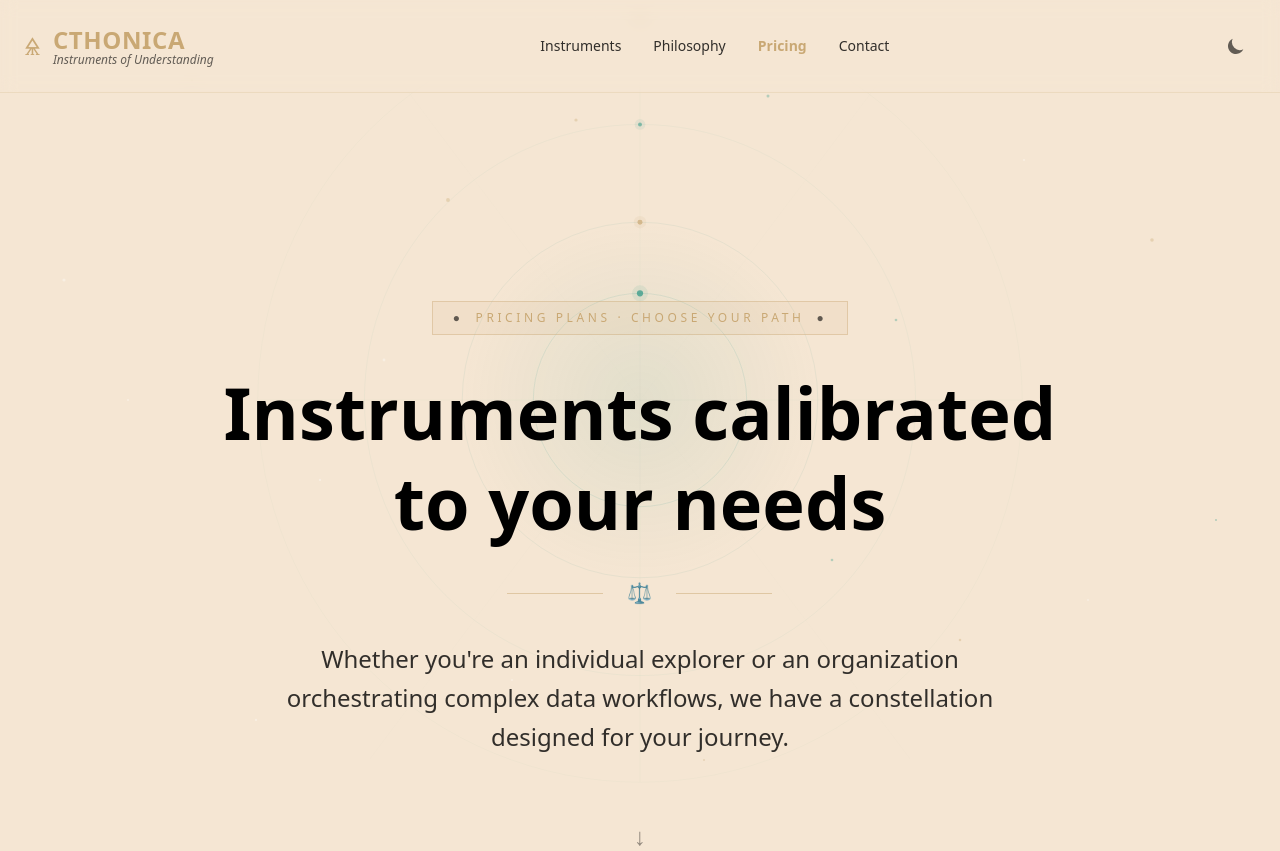
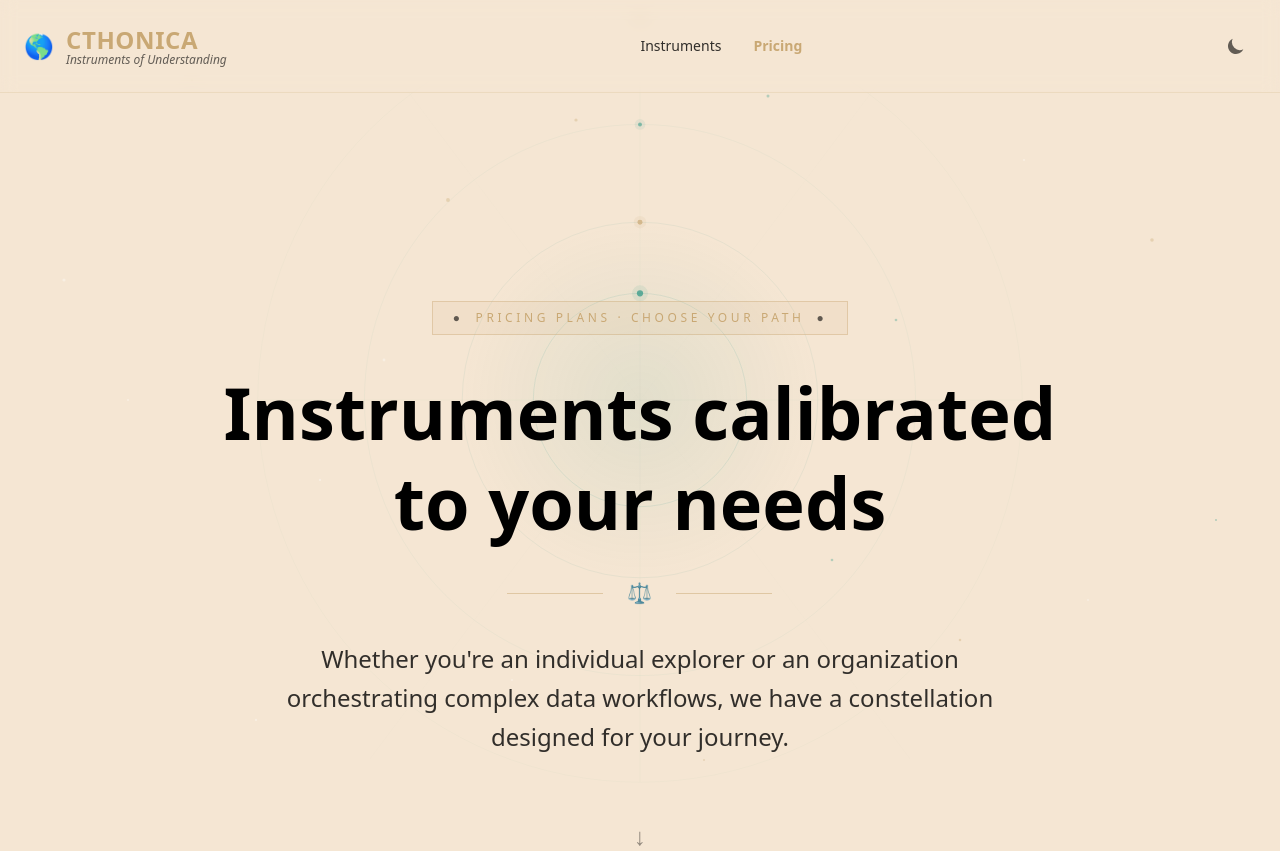
Before and after one commit to cthonicasoftware/cthonicasoftware, a Django app: page /pricing in a window 1280 px wide. Shown: the top 851 px of the page. Run offline with Django 5.2, Linux system fonts and the light colour scheme; style sheets or scripts are compiled from the project's sources.

Commit message:
fix: dead links in pricing page
Signed-off-by Nathan <natelostintimeandspace@gmail.com>

```diff
--- a/templates/website/pricing.html
+++ b/templates/website/pricing.html
@@ -32,7 +32,7 @@
       <div class="flex items-center justify-between">
         <!-- Logo -->
         <a href="/" class="flex items-center gap-3 group">
-          <span class="text-2xl text-celestial group-hover:animate-pulse-slow hover:scale-105">🜎</span>
+          <span class="text-2xl text-celestial group-hover:animate-pulse-slow hover:scale-105">🌎</span>
           <div class="flex flex-col">
             <span class="font-garamond text-2xl font-bold text-celestial tracking-wide">CTHONICA</span>
             <span class="text-xs text-app-subtle italic -mt-1">Instruments of Understanding</span>
@@ -42,9 +42,7 @@
         <!-- Desktop Navigation -->
         <nav class="hidden md:flex items-center gap-8 text-sm font-garamond">
           <a href="/#instruments" class="text-app-muted hover:text-celestial transition">Instruments</a>
-          <a href="/#philosophy" class="text-app-muted hover:text-celestial transition">Philosophy</a>
           <a href="/pricing" class="text-celestial font-semibold">Pricing</a>
-          <a href="/#contact" class="text-app-muted hover:text-celestial transition">Contact</a>
         </nav>
 
         <div class="md:flex items-center gap-3">
@@ -70,9 +68,7 @@
     <div id="mobileNav" class="md:hidden hidden border-t border-celestial/20 bg-obsidian/95 backdrop-blur">
       <div class="px-6 py-4 grid gap-2 text-sm font-garamond">
         <a href="/#instruments" class="py-2 text-parchment/80 hover:text-celestial">Instruments</a>
-        <a href="/#philosophy" class="py-2 text-parchment/80 hover:text-celestial">Philosophy</a>
         <a href="/pricing" class="py-2 text-celestial font-semibold">Pricing</a>
-        <a href="/#contact" class="py-2 text-parchment/80 hover:text-celestial">Contact</a>
       </div>
     </div>
   </header>
@@ -80,14 +76,12 @@
   <!-- HERO SECTION -->
   <section class="relative min-h-[70vh] flex items-center px-6 pt-20">
     <div class="max-w-5xl mx-auto text-center z-10 py-32">
-      <!-- Status Badge -->
       <div class="inline-flex items-center gap-3 px-5 py-2 border border-celestial/40 bg-celestial/10 text-celestial uppercase tracking-[0.3em] text-xs mb-8">
         <span class="text-app-subtle">●</span>
         <span>Pricing Plans · Choose Your Path</span>
         <span class="text-app-subtle">●</span>
       </div>
 
-      <!-- Headline -->
       <h1 class="font-garamond text-5xl md:text-7xl font-bold mb-6 text-app leading-tight">
         Instruments calibrated<br/>to your needs
       </h1>
@@ -98,13 +92,11 @@
         <div class="w-24 h-px bg-celestial/50"></div>
       </div>
 
-      <!-- Subheadline -->
       <p class="font-garamond text-xl md:text-2xl text-app-muted mb-8 leading-relaxed max-w-3xl mx-auto">
         Whether you're an individual explorer or an organization orchestrating complex data workflows,
         we have a constellation designed for your journey.
       </p>
 
-      <!-- Scroll indicator -->
       <div class="mt-16 text-app-subtle text-sm animate-pulse">
         <div class="text-2xl">↓</div>
         <div class="font-garamond italic">Scroll to explore</div>
@@ -115,7 +107,6 @@
   <!-- PRICING CARDS SECTION -->
   <section class="relative py-24 px-6">
     <div class="max-w-7xl mx-auto px-6 md:px-10 lg:px-16">
-      <!-- Monthly/Annual Toggle -->
       <div class="flex items-center justify-center gap-4 mb-12">
         <button id="monthly-btn"
           class="px-6 py-3 border-2 border-celestial bg-celestial/10 text-celestial font-garamond text-base uppercase tracking-wide transition-all duration-300">
@@ -127,18 +118,10 @@
         </button>
       </div>
 
-      <!-- Pricing Cards Grid -->
       <div class="grid gap-8 md:grid-cols-2 lg:grid-cols-3">
-
-        <!-- BASIC TIER -->
         <div class="bg-card border-2 border-verdigris/40 backdrop-blur-sm p-8 rounded-none hover:border-verdigris hover:-translate-y-2 transition-all duration-300 flex flex-col relative">
-          <!-- Alchemical Icon -->
           <div class="text-4xl text-verdigris mb-4 text-center">☿</div>
-
-          <!-- Tier Name -->
           <h3 class="font-garamond text-3xl font-bold text-app mb-2 text-center">Basic</h3>
-
-          <!-- Price Display -->
           <div class="text-center mb-6">
             <div class="flex items-baseline justify-center gap-1">
               <span class="text-app-subtle text-2xl">$</span>
@@ -146,13 +129,9 @@
             </div>
             <p class="text-app-muted text-sm mt-1">/month</p>
           </div>
-
-          <!-- Brief Description -->
           <p class="text-app-muted text-base mb-6 italic text-center">
             For individual explorers starting their journey
           </p>
-
-          <!-- Feature List -->
           <ul class="space-y-3 text-app-muted mb-8 flex-grow">
             <li class="flex items-start gap-3">
               <span class="text-verdigris mt-1">☉</span>
@@ -175,30 +154,18 @@
               <span>API access</span>
             </li>
           </ul>
-
-          <!-- CTA Button -->
           <a href="#"
             class="w-full block text-center px-6 py-4 border-2 border-verdigris text-verdigris hover:bg-verdigris hover:text-obsidian font-garamond text-lg tracking-wide transition duration-300">
             Get Started
           </a>
         </div>
 
-        <!-- PROFESSIONAL TIER (Featured) -->
         <div class="bg-parchment/7 border-2 border-celestial backdrop-blur-sm p-8 rounded-none hover:border-starlight hover:-translate-y-2 transition-all duration-300 flex flex-col relative scale-105 shadow-lg shadow-celestial/10">
-
-          <!--TODO: Put at an angle on top left corner/jiggle physics -->
-          <!-- Most Popular Badge -->
           <div class="absolute -top-4 left-1/2 -translate-x-1/2 bg-celestial text-obsidian px-6 py-1.5 text-xs uppercase tracking-[0.2em] font-garamond">
             Most Popular
           </div>
-
-          <!-- Alchemical Icon -->
-          <div class="text-4xl text-celestial mb-4 text-center mt-2">🜚</div>
-
-          <!-- Tier Name -->
+          <div class="text-4xl text-celestial mb-4 text-center mt-2">🌚</div>
           <h3 class="font-garamond text-3xl font-bold text-app mb-2 text-center">Professional</h3>
-
-          <!-- Price Display -->
           <div class="text-center mb-6">
             <div class="flex items-baseline justify-center gap-1">
               <span class="text-app-subtle text-2xl">$</span>
@@ -206,13 +173,9 @@
             </div>
             <p class="text-app-muted text-sm mt-1">/month</p>
           </div>
-
-          <!-- Brief Description -->
           <p class="text-app-muted text-base mb-6 italic text-center">
             For teams orchestrating complex data workflows
           </p>
-
-          <!-- Feature List -->
           <ul class="space-y-3 text-app-muted mb-8 flex-grow">
             <li class="flex items-start gap-3">
               <span class="text-celestial mt-1">☉</span>
@@ -230,45 +193,29 @@
               <span class="text-celestial mt-1">☉</span>
               <span>Priority support</span>
             </li>
-            <!-- <li class="flex items-start gap-3">
-              <span class="text-celestial mt-1">☉</span>
-              <span>Custom integrations</span>
-            </li> -->
             <li class="flex items-start gap-3">
               <span class="text-celestial mt-1">☉</span>
               <span>Team collaboration (5 users)</span>
             </li>
           </ul>
-
-          <!-- CTA Button -->
           <a href="#"
             class="w-full block text-center px-6 py-4 border-2 border-celestial text-celestial hover:bg-celestial/90 font-garamond text-lg tracking-wide transition duration-300">
             Get Started
           </a>
         </div>
 
-        <!-- ENTERPRISE TIER -->
         <div class="bg-card border-2 border-starlight/40 backdrop-blur-sm p-8 rounded-none hover:border-starlight hover:-translate-y-2 transition-all duration-300 flex flex-col relative">
-          <!-- Alchemical Icon -->
-          <div class="text-4xl text-starlight mb-4 text-center">🜏</div>
-
-          <!-- Tier Name -->
+          <div class="text-4xl text-starlight mb-4 text-center">🌏</div>
           <h3 class="font-garamond text-3xl font-bold text-app mb-2 text-center">Enterprise</h3>
-
-          <!-- Price Display -->
           <div class="text-center mb-6">
             <div class="flex items-baseline justify-center gap-1">
               <span class="text-4xl font-bold text-app">Custom Pricing</span>
             </div>
             <p class="text-app-muted text-sm mt-1">&nbsp;</p>
           </div>
-
-          <!-- Brief Description -->
           <p class="text-app-muted text-base mb-6 italic text-center">
             For organizations requiring complete control
           </p>
-
-          <!-- Feature List -->
           <ul class="space-y-3 text-app-muted mb-8 flex-grow">
             <li class="flex items-start gap-3">
               <span class="text-starlight mt-1">☉</span>
@@ -295,19 +242,15 @@
               <span>SLA guarantee</span>
             </li>
           </ul>
-
-          <!-- CTA Button -->
           <a href="#"
             class="w-full block text-center px-6 py-4 border-2 border-starlight text-starlight hover:bg-starlight hover:text-obsidian font-garamond text-lg tracking-wide transition duration-300">
             Contact Sales
           </a>
         </div>
-
       </div>
     </div>
   </section>
 
-  <!-- DECORATIVE DIVIDER -->
   <div class="flex items-center justify-center gap-6 my-16">
     <div class="w-24 h-px bg-celestial/50"></div>
     <div class="text-celestial text-xl">⚖</div>
@@ -317,12 +260,10 @@
   <!-- FEATURE COMPARISON TABLE -->
   <section class="relative px-6 md:px-10 lg:px-16 py-24 border-t border-celestial/30">
     <div class="max-w-6xl mx-auto">
-      <!-- Section Header -->
       <div class="text-center mb-12">
         <h2 class="font-garamond text-5xl font-bold text-app">Compare All Features</h2>
       </div>
 
-      <!-- Table -->
       <div class="overflow-x-auto">
         <table class="w-full border-collapse">
           <thead>
@@ -334,7 +275,6 @@
             </tr>
           </thead>
           <tbody>
-            <!-- Data Collection -->
             <tr class="border-b border-celestial/20 hover:bg-parchment/5 transition">
               <td class="p-4 font-garamond text-app font-semibold" colspan="4">Data Collection</td>
             </tr>
@@ -357,7 +297,6 @@
               <td class="text-center p-4 text-app-muted">Custom</td>
             </tr>
 
-            <!-- Intelligence & Analysis -->
             <tr class="border-b border-celestial/20 hover:bg-parchment/5 transition">
               <td class="p-4 font-garamond text-app font-semibold" colspan="4">Intelligence & Analysis</td>
             </tr>
@@ -380,7 +319,6 @@
               <td class="text-center p-4"><span class="text-celestial text-xl">☉</span></td>
             </tr>
 
-            <!-- Collaboration -->
             <tr class="border-b border-celestial/20 hover:bg-parchment/5 transition">
               <td class="p-4 font-garamond text-app font-semibold" colspan="4">Collaboration</td>
             </tr>
@@ -403,7 +341,6 @@
               <td class="text-center p-4"><span class="text-celestial text-xl">☉</span></td>
             </tr>
 
-            <!-- Integration -->
             <tr class="border-b border-celestial/20 hover:bg-parchment/5 transition">
               <td class="p-4 font-garamond text-app font-semibold" colspan="4">Integration</td>
             </tr>
@@ -426,7 +363,6 @@
               <td class="text-center p-4"><span class="text-celestial text-xl">☉</span></td>
             </tr>
 
-            <!-- Support -->
             <tr class="border-b border-celestial/20 hover:bg-parchment/5 transition">
               <td class="p-4 font-garamond text-app font-semibold" colspan="4">Support</td>
             </tr>
@@ -460,19 +396,13 @@
     </div>
   </section>
 
-  <!-- CTA BANNER (Before Footer) -->
   <section class="relative px-6 md:px-12 lg:px-16 py-24 bg-parchment/7 backdrop-blur-sm border-t border-b border-celestial/30 text-center">
     <div class="max-w-4xl mx-auto">
-      <!-- Headline -->
       <h2 class="font-garamond text-4xl font-bold text-app mb-4">Need a custom constellation?</h2>
-
-      <!-- Subheadline -->
       <p class="text-app-muted text-lg max-w-2xl mx-auto mb-8 leading-relaxed">
         We'll craft a pricing plan that aligns with your specific requirements. Whether you need specialized features,
         custom integrations, or unique deployment options, we're here to help.
       </p>
-
-      <!-- Contact Button -->
       <a href="#" id="emailLinkCTA"
         class="px-8 py-4 border-2 border-celestial bg-celestial/10 text-celestial hover:bg-celestial hover:text-obsidian transition duration-300 font-garamond text-lg inline-block">
         Contact Our Team
@@ -487,9 +417,8 @@
       <p class="text-celestial/60 text-sm italic">Where measurement meets meaning</p>
 
       <div class="mt-8 flex justify-center gap-8 text-verdigris text-sm">
-        <a href="#docs" class="hover:text-celestial transition-colors cursor-pointer">Documentation</a>
-        <a href="https://github.com" class="hover:text-celestial transition-colors cursor-pointer">GitHub</a>
-        <a href="/#contact" class="hover:text-celestial transition-colors cursor-pointer">Contact</a>
+        <a href="/pricing" class="hover:text-celestial transition-colors cursor-pointer">Pricing</a>
+        <a href="https://github.com/cthonicasoftware" class="hover:text-celestial transition-colors cursor-pointer">GitHub</a>
       </div>
 
       <div class="mt-8 text-app-subtle text-xs">
@@ -500,15 +429,12 @@
 
   <!-- Scripts -->
   <script>
-    // Year
     document.getElementById('year').textContent = new Date().getFullYear();
 
-    // Mobile navigation toggle
     const navBtn = document.getElementById('navBtn');
     const mobileNav = document.getElementById('mobileNav');
     navBtn?.addEventListener('click', () => mobileNav.classList.toggle('hidden'));
 
-    // Monthly/Annual Toggle
     const monthlyBtn = document.getElementById('monthly-btn');
     const annualBtn = document.getElementById('annual-btn');
     const priceElements = document.querySelectorAll('[data-monthly]');
@@ -520,7 +446,6 @@
         el.textContent = isAnnual ? annual : monthly;
       });
 
-      // Update button states
       if (isAnnual) {
         monthlyBtn.classList.remove('border-2', 'border-celestial', 'bg-celestial/10', 'text-celestial');
         monthlyBtn.classList.add('border', 'border-celestial/30', 'text-app-muted');
@@ -537,9 +462,7 @@
     monthlyBtn?.addEventListener('click', () => togglePricing(false));
     annualBtn?.addEventListener('click', () => togglePricing(true));
 
-    // Email link (obfuscated)
     const emailLinkCTA = document.getElementById('emailLinkCTA');
-
     const handleEmailClick = (e) => {
       e.preventDefault();
       const em = 'contact' + '@' + 'cthonica.software';
@@ -548,18 +471,15 @@
 
     emailLinkCTA?.addEventListener('click', handleEmailClick);
 
-    // Smooth scrolling for anchor links
     document.querySelectorAll('a[href^="#"]').forEach(anchor => {
       anchor.addEventListener('click', function (e) {
         e.preventDefault();
         const target = document.querySelector(this.getAttribute('href'));
         if (target) {
-          // Close mobile menu if open
-          const mobileNav = document.getElementById('mobileNav');
-          if (mobileNav && !mobileNav.classList.contains('hidden')) {
-            mobileNav.classList.add('hidden');
+          const mobileNavEl = document.getElementById('mobileNav');
+          if (mobileNavEl && !mobileNavEl.classList.contains('hidden')) {
+            mobileNavEl.classList.add('hidden');
           }
-          // Smooth scroll to target
           target.scrollIntoView({ behavior: 'smooth', block: 'start' });
         }
       });
```
